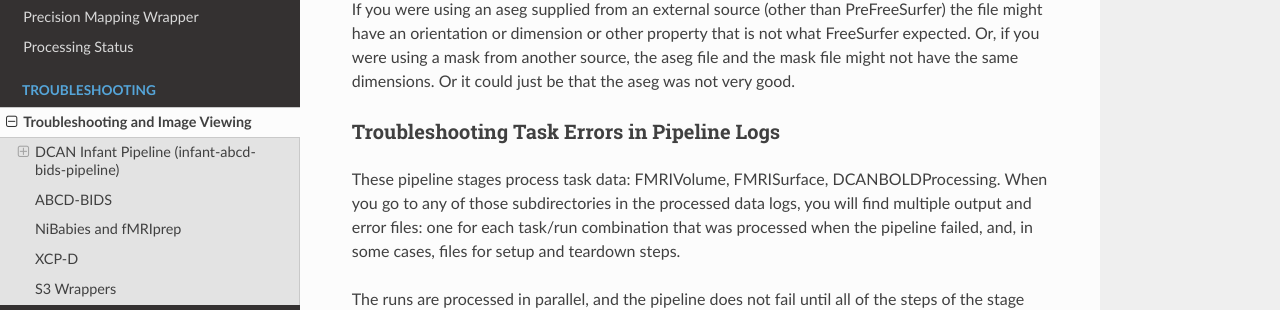
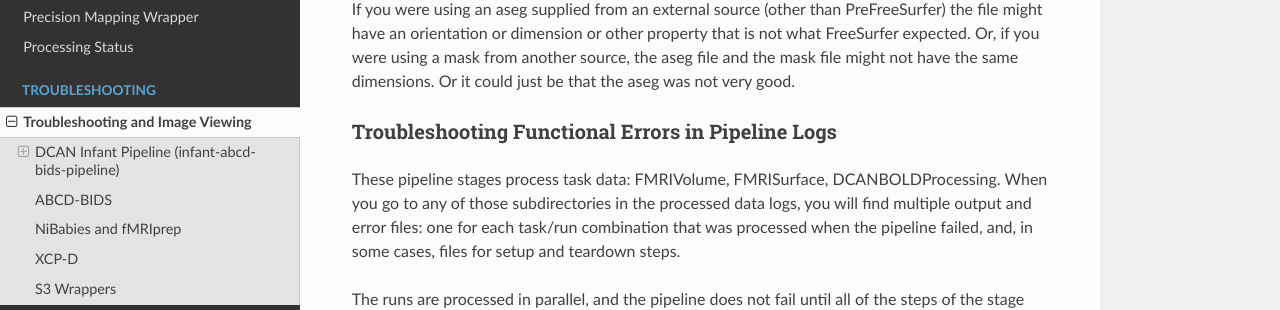
Before and after one commit to DCAN-Labs/cdni-brain, an MkDocs documentation site: the page built from docs/troubleshooting.md, in a window 1280 px wide and 900 px high, scrolled down 2447 px. Shown: the part 142-452 px from the top of the window. Built offline with MkDocs 1.6.1, drawn with Linux system fonts in a browser that asks for light colours; nearby versions of some CDN libraries.

Commit message:
Update troubleshooting.md

```diff
--- a/docs/troubleshooting.md
+++ b/docs/troubleshooting.md
@@ -68,7 +68,7 @@ Note: the use of the word "segmentation" in this case is coincidence. A segmenta
 If you were using an aseg supplied from an external source (other than PreFreeSurfer) the file might have an orientation or dimension or other property that is not what FreeSurfer expected. Or, if you were using a mask from another source, the aseg file and the mask file might not have the same dimensions. Or it could just be that the aseg was not very good.
 
 
-### Troubleshooting Task Errors in Pipeline Logs
+### Troubleshooting Functional Errors in Pipeline Logs
 
 These pipeline stages process task data: FMRIVolume, FMRISurface, DCANBOLDProcessing. When you go to any of those subdirectories in the processed data logs, you will find multiple output and error files: one for each task/run combination that was processed when the pipeline failed, and, in some cases, files for setup and teardown steps.
 
```
